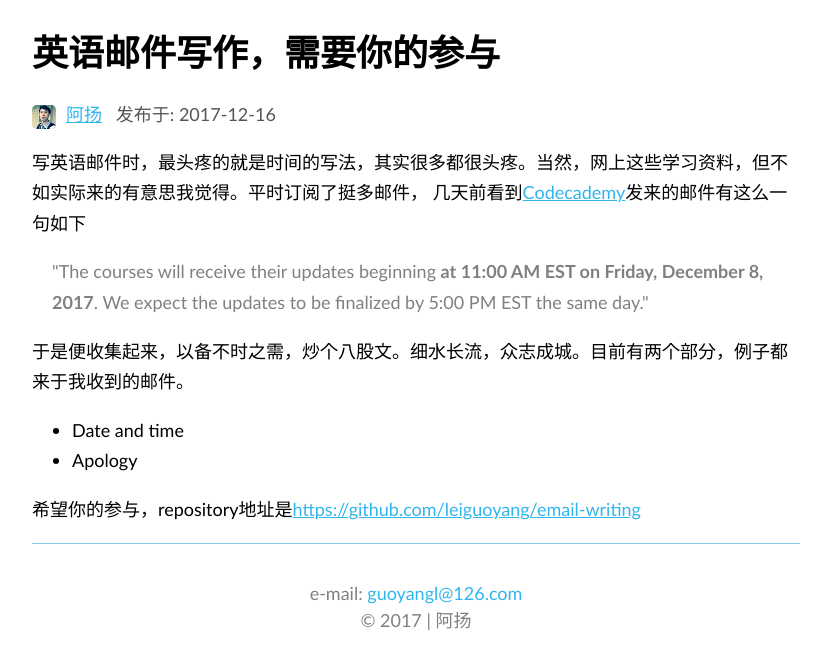
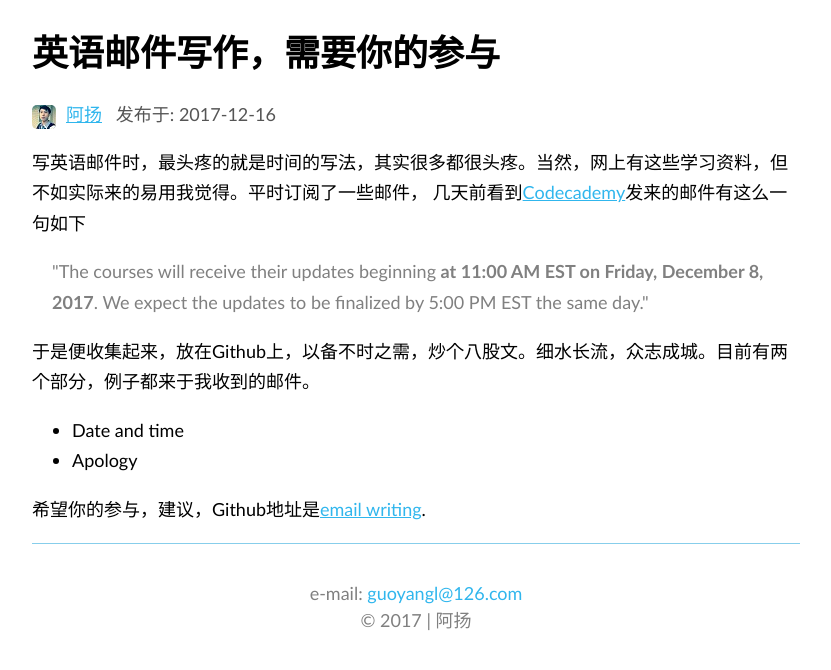
Before and after one commit to leiguoyang/leiguoyang.github.io, a Jekyll site: the page built from _posts/2017-12-16-英语邮件写作，需要你的参与.md, in a window 1280 px wide. Shown: the top 670 px of the page, without its empty margins (224-1055 px from the left). Built offline with Jekyll 4.4.1, drawn with Linux system fonts in a browser that asks for light colours.

Commit message:
Edit link
The link text exceeds the view when displayed in mobile phone.

```diff
--- a/_posts/2017-12-16-英语邮件写作，需要你的参与.md
+++ b/_posts/2017-12-16-英语邮件写作，需要你的参与.md
@@ -4,13 +4,13 @@
 layout: post
 ---
 
-写英语邮件时，最头疼的就是时间的写法，其实很多都很头疼。当然，网上这些学习资料，但不如实际来的有意思我觉得。平时订阅了挺多邮件， 几天前看到[Codecademy](https://www.codecademy.com)发来的邮件有这么一句如下
+写英语邮件时，最头疼的就是时间的写法，其实很多都很头疼。当然，网上有这些学习资料，但不如实际来的易用我觉得。平时订阅了一些邮件， 几天前看到[Codecademy](https://www.codecademy.com)发来的邮件有这么一句如下
 
 > The courses will receive their updates beginning **at 11:00 AM EST on Friday, December 8, 2017**. We expect the updates to be finalized by 5:00 PM EST the same day.
 
-于是便收集起来，以备不时之需，炒个八股文。细水长流，众志成城。目前有两个部分，例子都来于我收到的邮件。
+于是便收集起来，放在Github上，以备不时之需，炒个八股文。细水长流，众志成城。目前有两个部分，例子都来于我收到的邮件。
 
 - Date and time
 - Apology
 
-希望你的参与，repository地址是[https://github.com/leiguoyang/email-writing](https://github.com/leiguoyang/email-writing)
+希望你的参与，建议，Github地址是[email writing](https://github.com/leiguoyang/email-writing).
```
